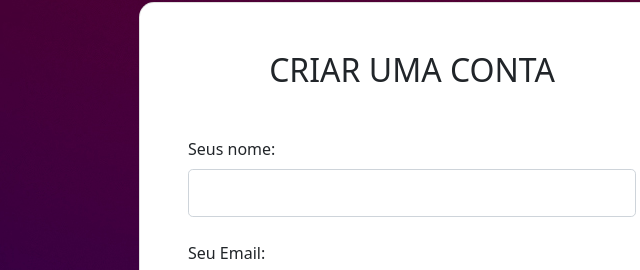
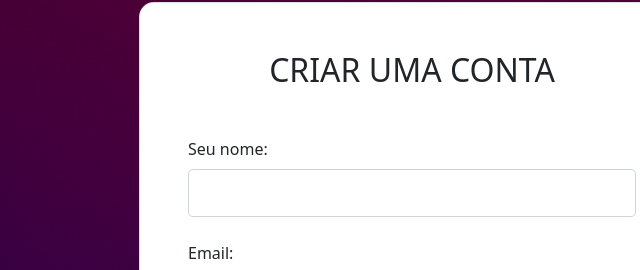
Before and after one commit to RafaelMarotta/pcguru, a plain HTML site: page cadastro.html in a window 1280 px wide. Shown: the part 73-343 px from the top of the page, 228-868 px from the left. Drawn offline with nearby package versions, Linux system fonts and the light colour scheme.

Commit message:
Correção formulário

```diff
--- a/cadastro.html
+++ b/cadastro.html
@@ -36,14 +36,15 @@
                         <form>
 
                           <div class="form-outline mb-4">
-                            <label class="form-label" for="form3Example1cg">Seus nome:</label>
+                            <label class="form-label" for="form3Example1cg">Seu nome:</label>
                             <input type="text" id="form3Example1cg" class="form-control form-control-lg" />
                           </div>
 
                           <div class="form-outline mb-4">
-                            <label class="form-label" for="form3Example3cg">Seu Email:</label>
+                            <label class="form-label" for="form3Example3cg">Email:</label>
                             <input type="email" id="form3Example3cg" class="form-control form-control-lg" />
                           </div>
+
 
                           <div class="form-outline mb-4">
                             <label class="form-label" for="form3Example4cg">Senha:</label>
```
